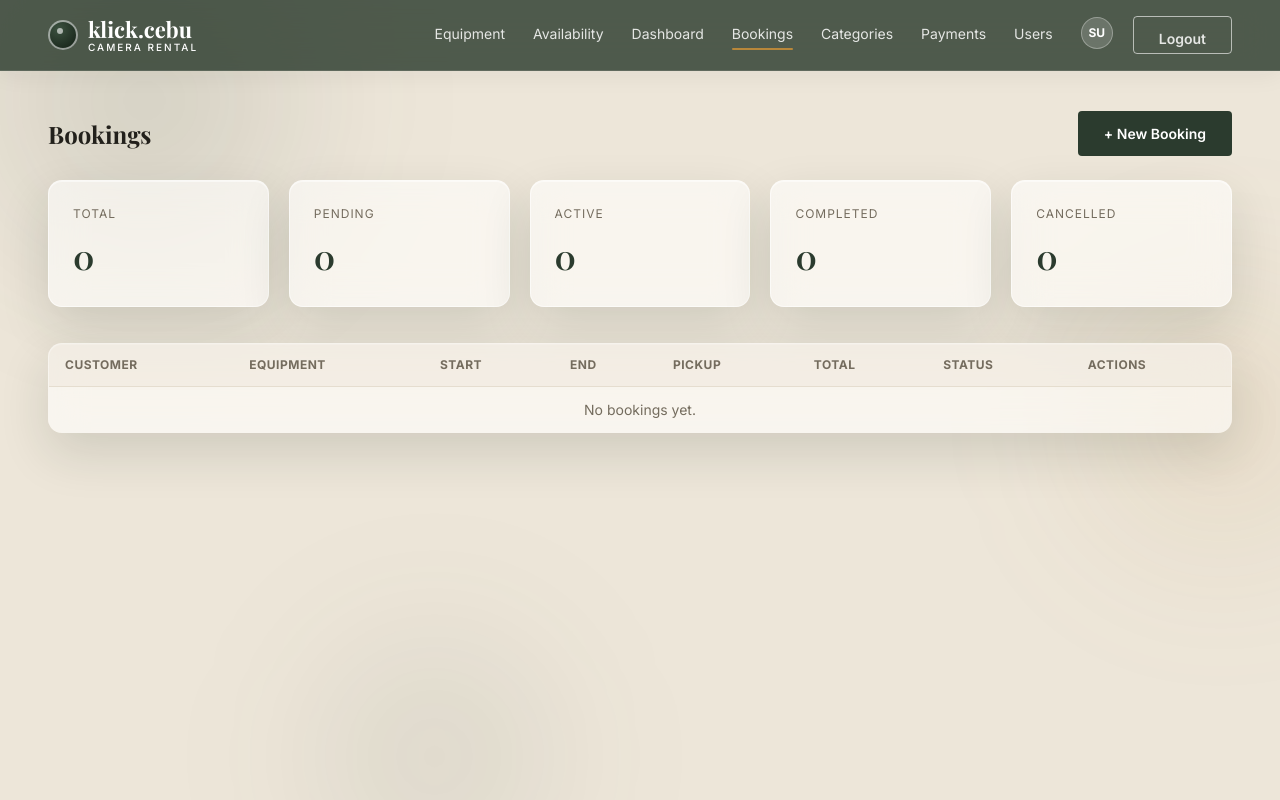
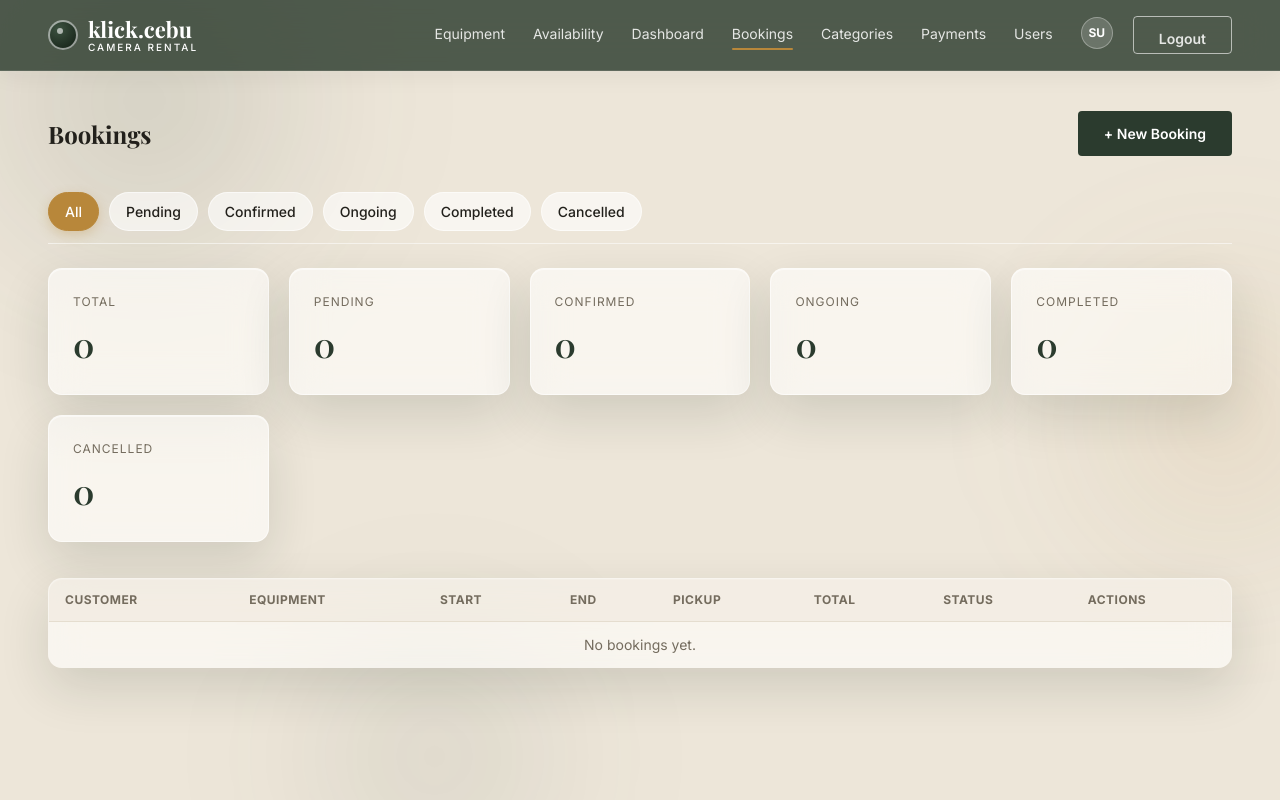
Before and after one commit to Iyan-21/klickcebuProjectproposal, a Django app: page /rentals/bookings/ in a window 1280 px wide. Run offline with Django 5.2, Linux system fonts and the light colour scheme; the visitor is signed in with stand-in values (Sample User, id 1); data comes from the database, SQL or seed files in the repository; data that the repository does not hold is empty; parts of the project's set-up code (start-up, migrations or seed data) failed here and were passed over.

Commit message:
update rents/views.py theme.css and booking_list.html

```diff
--- a/rentals/templates/rentals/booking_list.html
+++ b/rentals/templates/rentals/booking_list.html
@@ -7,10 +7,20 @@
         <a href="{% url 'rentals:booking_create' %}" class="btn-kc">+ New Booking</a>
     </div>
 
+    <div class="filter-buttons">
+        <a href="{% url 'rentals:booking_list' %}" class="filter-btn {% if not current_filter %}active{% endif %}">All</a>
+        <a href="?status=pending" class="filter-btn {% if current_filter == 'pending' %}active{% endif %}">Pending</a>
+        <a href="?status=confirmed" class="filter-btn {% if current_filter == 'confirmed' %}active{% endif %}">Confirmed</a>
+        <a href="?status=ongoing" class="filter-btn {% if current_filter == 'ongoing' %}active{% endif %}">Ongoing</a>
+        <a href="?status=completed" class="filter-btn {% if current_filter == 'completed' %}active{% endif %}">Completed</a>
+        <a href="?status=cancelled" class="filter-btn {% if current_filter == 'cancelled' %}active{% endif %}">Cancelled</a>
+    </div>
+
     <div class="stat-grid">
         <div class="stat-card"><div class="label">Total</div><div class="value">{{ status_counts.total }}</div></div>
         <div class="stat-card"><div class="label">Pending</div><div class="value">{{ status_counts.pending }}</div></div>
-        <div class="stat-card"><div class="label">Active</div><div class="value">{{ status_counts.active }}</div></div>
+        <div class="stat-card"><div class="label">Confirmed</div><div class="value">{{ status_counts.confirmed }}</div></div>
+        <div class="stat-card"><div class="label">Ongoing</div><div class="value">{{ status_counts.ongoing }}</div></div>
         <div class="stat-card"><div class="label">Completed</div><div class="value">{{ status_counts.completed }}</div></div>
         <div class="stat-card"><div class="label">Cancelled</div><div class="value">{{ status_counts.cancelled }}</div></div>
     </div>
--- a/rentals/views.py
+++ b/rentals/views.py
@@ -147,7 +147,8 @@ def equipment_update(request, pk):
             return redirect('rentals:equipment_detail', pk=equipment.pk)
     else:
         form = EquipmentForm(instance=equipment)
-    return render(request, 'rentals/equipment_form.html', {'form': form, 'title': 'Edit Equipment', 'equipment': equipment})
+    return render(request, 'rentals/equipment_form.html',
+                  {'form': form, 'title': 'Edit Equipment', 'equipment': equipment})
 
 
 @login_required
@@ -190,14 +191,31 @@ def booking_list(request):
     else:
         bookings = Booking.objects.select_related('equipment').filter(customer=request.user)
 
+    # Get filter from query parameter
+    status_filter = request.GET.get('status', '')
+    if status_filter in ['pending', 'confirmed', 'ongoing', 'completed', 'cancelled']:
+        bookings = bookings.filter(status=status_filter)
+
     status_counts = {
-        'total': bookings.count(),
-        'pending': bookings.filter(status='pending').count(),
-        'active': bookings.filter(status__in=['confirmed', 'ongoing']).count(),
-        'completed': bookings.filter(status='completed').count(),
-        'cancelled': bookings.filter(status='cancelled').count(),
+        'total': Booking.objects.all().count() if is_admin(request.user) else Booking.objects.filter(
+            customer=request.user).count(),
+        'pending': Booking.objects.filter(status='pending').count() if is_admin(
+            request.user) else Booking.objects.filter(customer=request.user, status='pending').count(),
+        'confirmed': Booking.objects.filter(status='confirmed').count() if is_admin(
+            request.user) else Booking.objects.filter(customer=request.user, status='confirmed').count(),
+        'ongoing': Booking.objects.filter(status='ongoing').count() if is_admin(
+            request.user) else Booking.objects.filter(customer=request.user, status='ongoing').count(),
+        'completed': Booking.objects.filter(status='completed').count() if is_admin(
+            request.user) else Booking.objects.filter(customer=request.user, status='completed').count(),
+        'cancelled': Booking.objects.filter(status='cancelled').count() if is_admin(
+            request.user) else Booking.objects.filter(customer=request.user, status='cancelled').count(),
     }
-    return render(request, 'rentals/booking_list.html', {'bookings': bookings, 'status_counts': status_counts})
+
+    return render(request, 'rentals/booking_list.html', {
+        'bookings': bookings,
+        'status_counts': status_counts,
+        'current_filter': status_filter
+    })
 
 
 @login_required
--- a/static/css/theme.css
+++ b/static/css/theme.css
@@ -678,6 +678,23 @@ a { transition: color .15s var(--ease); }
 .qv-condition { font-size: 13px; color: var(--muted); margin-bottom: 20px; }
 .qv-actions { display: flex; gap: 12px; flex-wrap: wrap; }
 
+/* --- Filter buttons --- */
+.filter-buttons {
+  display: flex; gap: 10px; margin-bottom: 24px; flex-wrap: wrap;
+  padding: 12px 0; border-bottom: 1px solid var(--glass-border);
+}
+.filter-btn {
+  display: inline-block; padding: 8px 16px; border-radius: 20px;
+  background: var(--glass-bg); border: 1px solid var(--glass-border);
+  color: var(--ink); text-decoration: none; font-size: 14px; font-weight: 500;
+  transition: all .2s var(--ease); cursor: pointer;
+}
+.filter-btn:hover { background: var(--bg-panel); border-color: var(--accent); color: var(--accent); }
+.filter-btn.active {
+  background: var(--accent); color: white; border-color: var(--accent);
+  box-shadow: 0 4px 12px rgba(184,135,58,0.3);
+}
+
 @media (max-width: 640px) {
   .qv-modal { flex-direction: column; max-height: 92vh; }
   .qv-modal-thumb { width: 100%; height: 200px; border-radius: var(--radius-lg) var(--radius-lg) 0 0; }
```
